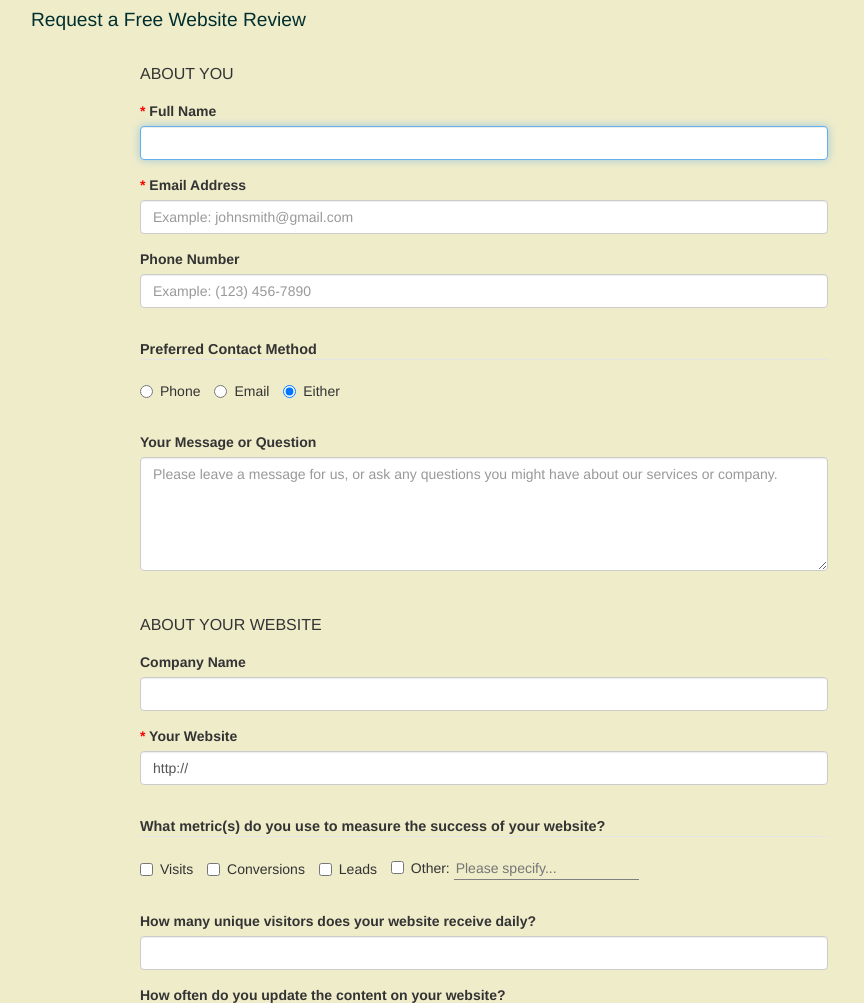
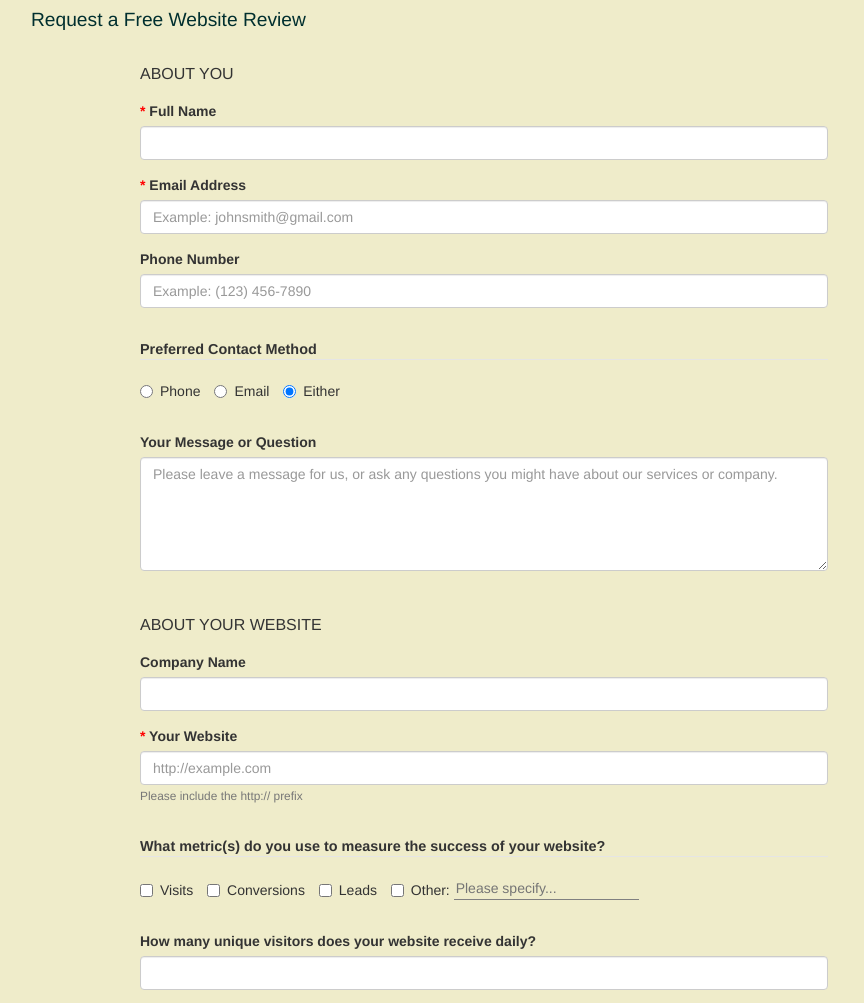
Before and after one commit to minjie128/html5-200-assignment02, a plain HTML site: page index.html in a window 1280 px wide. Shown: the part 500-1503 px from the top of the page, without its empty margins (0-864 px from the left). Drawn offline with nearby package versions, Linux system fonts and the light colour scheme.

Commit message:
Make minor changes to pass html validation

```diff
--- a/index.html
+++ b/index.html
@@ -36,7 +36,7 @@
           <h3>About You</h3>
           <div class="form-group">
             <label for="fullName"><span class="required">* </span>Full Name</label>
-            <input type="text" class="form-control" id="fullName" name="name" required autofocus>
+            <input type="text" class="form-control" id="fullName" name="name" required>
           </div>
           <div class="form-group">
             <label for="emailAddress"><span class="required">* </span>Email Address</label>
@@ -71,7 +71,8 @@
           </div>
           <div class="form-group">
             <label for="websiteAddress"><span class="required">* </span>Your Website</label>
-            <input type="url" class="form-control" id="websiteAddress" name="websiteURL" pattern="https?://.+" value="http://" required>
+            <input type="url" class="form-control" id="websiteAddress" name="websiteURL" pattern="https?://.+" placeholder="http://example.com" required>
+            <small id="urlHelp" class="form-text text-muted">Please include the http:// prefix</small>
           </div>
           <fieldset class="form-group">
             <legend>What metric(s) do you use to measure the success of your website?</legend>
@@ -86,8 +87,8 @@
             </label>
             <label class="checkbox-inline">
               <input type="checkbox" class="form-check-input" name="successMeasures" id="successMeasureOption4" value="byOthers"> Other:
-                <input type="text" name="otherSuccessMeasures" placeholder="Please specify...">
             </label>
+            <input type="text" name="otherSuccessMeasures" placeholder="Please specify...">
           </fieldset>
           <div class="form-group">
             <label for="visitorsNumber">How many unique visitors does your website receive daily?</label>
--- a/styles/rwd-stylesheet.css
+++ b/styles/rwd-stylesheet.css
@@ -63,7 +63,6 @@ fieldset {
 }
 
 legend {
-  font-size: 1rem;
   padding-top: 1rem;
   font-size: 0.9rem;
   font-weight: bold;
```
